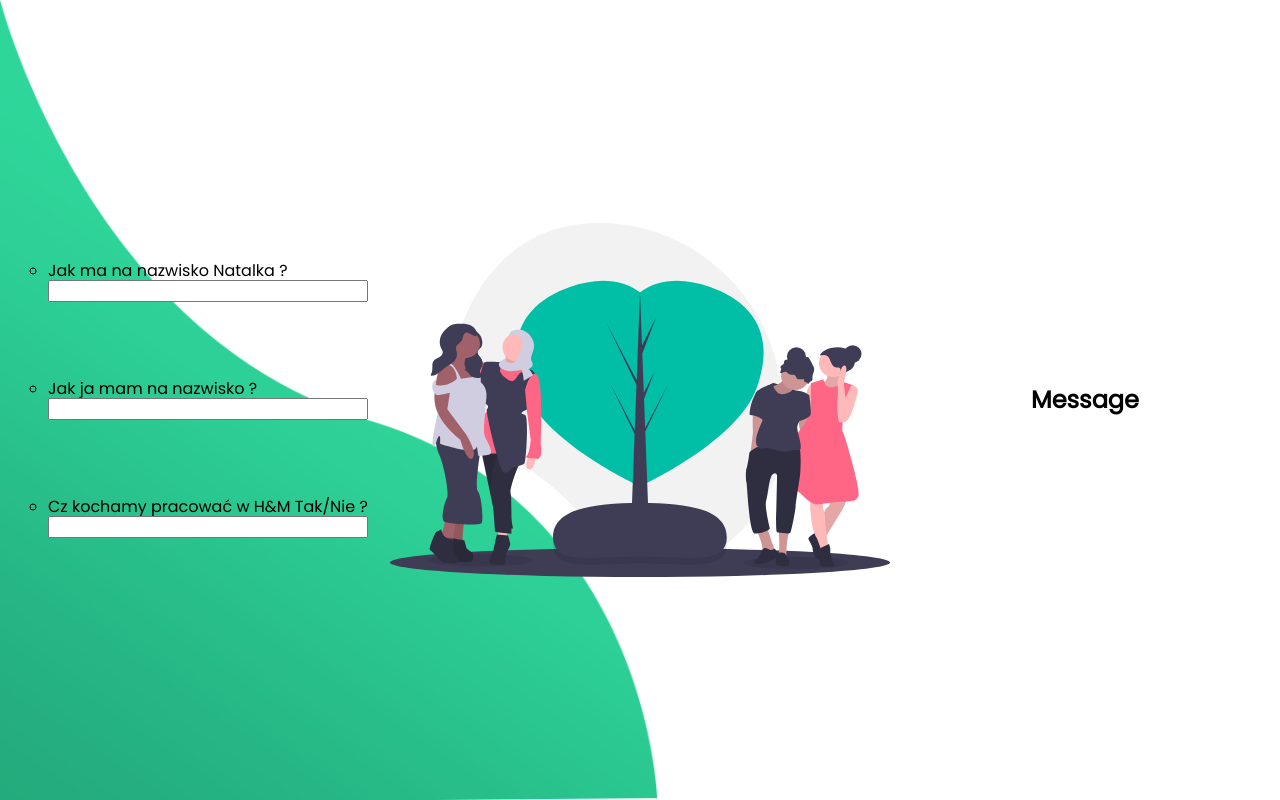
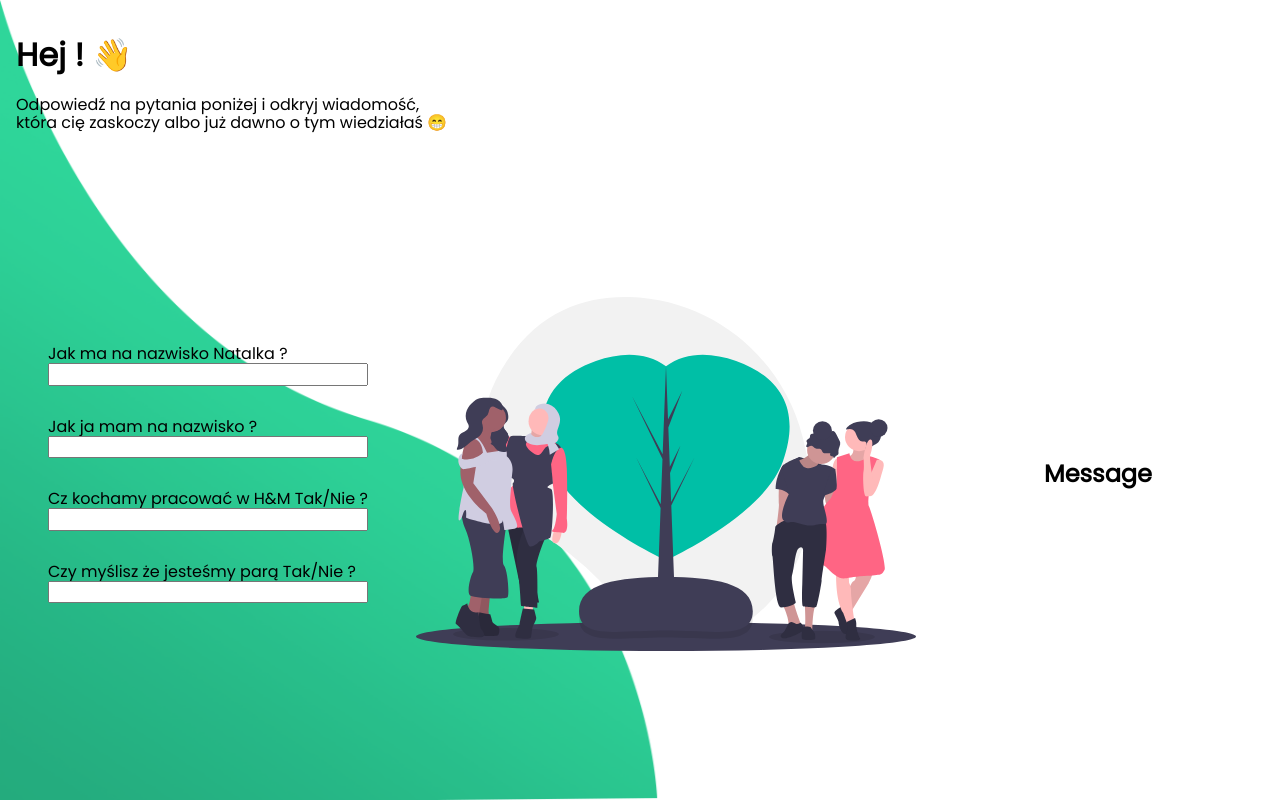
Before and after one commit to CarolinaFledgling/secret-message, a plain HTML site: page index.html in a window 1280 px wide. Drawn offline with Linux system fonts and the light colour scheme.

Commit message:
fix layout and added a new section header

```diff
--- a/index.html
+++ b/index.html
@@ -15,14 +15,38 @@
 <body>
     <img src="img/wave.png" alt="green wave" class="wave">
 
+    <div class="main-wrapper">
+
+        <div class="question-container__header">
+            <h1 class="container__title"> Hej ! 👋</h1>
+            <p class="question-container__description">Odpowiedź na pytania poniżej i odkryj wiadomość, <br>która cię zaskoczy albo już dawno o tym wiedziałaś 😁 </p>
+        </div>
+
         <div class="container">
+            <div class="question-container">
+                <div class="question-container__wrapper">
+                    <label class="question-container__label" for="pass-1">Jak ma na nazwisko Natalka ?</label>
+                    <input class="question-container__input" id="pass-1" type="text">
+                </div>
+                <div class="question-container__wrapper">
+                    <label class="question-container__label" for="pass-2">Jak ja mam na nazwisko ?</label>
+                    <input class="question-container__input" id="pass-2" type="text">
+                </div>
 
-        <div class="question-container">
-            <ul class="question-container__list" style="list-style-type: circle;">
-                <li class="question-container__item"><label for="pass-1">Jak ma na nazwisko Natalka ?</label><input id="pass-1" type="text"></li>
-                <li class="question-container__item"><label for="pass-2">Jak ja mam na nazwisko ?</label><input id="pass-2" type="text"></li>
-                <li class="question-container__item"><label for="pass-3">Cz kochamy pracować w H&M Tak/Nie ? </label><input id="pass-3" type="text"></li>
-            </ul>
+                <div class="question-container__wrapper">
+                    <label class="question-container__label" for="pass-3">Cz kochamy pracować w H&M Tak/Nie ? </label>
+                    <input class="question-container__input" id="pass-3" type="text">
+                </div>
+
+                <div class="question-container__wrapper">
+                    <label class="question-container__label" for="pass-4">Czy myślisz że jesteśmy parą Tak/Nie ? </label>
+                    <input class="question-container__input" id="pass-4" type="text">
+                </div>
+
+
+
+
+
             </div>
             <div class="img">
                 <img src="img/undraw_happy_women_day_fbjt.svg" alt="happy women day">
@@ -37,7 +61,7 @@
 
         </div>
 
-
+    </div>
     <script src="main.js"></script>
 </body>
 
--- a/main.js
+++ b/main.js
@@ -2,7 +2,7 @@ const inputOne = document.getElementById('pass-1')
 const wrapperDiv = document.querySelector('.answer-container__wrapper')
 
 const password = "Ejtminowicz"
-const message = "Ale fajnie bo działa"
+const message = "Kasiu działa "
 
 inputOne.addEventListener('input', (e) => {
     if (password.toLowerCase() === e.target.value.toLowerCase()) {
--- a/style.css
+++ b/style.css
@@ -1,68 +1,74 @@
-*{
+* {
   padding: 0;
   margin: 0;
   box-sizing: border-box;
 }
 
-
-body{
-    font-family: 'Poppins', sans-serif;
+body {
+  font-family: "Poppins", sans-serif;
 }
 
-.wave{
+.wave {
   position: fixed;
   height: 100%;
-    left:0;
+  left: 0;
   bottom: 0;
   z-index: -1;
 }
 
-.container{
+.main-wrapper {
   width: 100vw;
   height: 100vh;
+  display: grid;
+  justify-content: center;
+  align-items: center;
+  grid-template-rows: auto 1fr;
+}
+
+.container {
   display: grid;
   grid-template-columns: 1fr auto 1fr;
   grid-template-rows: auto;
   grid-gap: 1rem;
   padding: 0 1rem;
   align-content: center;
+  overflow: hidden;
 }
 
-.img img{
+.question-container__header{
+    height: 100%;
+    padding: 1rem;
+}
+
+.img img {
   width: 500px;
 }
 
-.img{
-    display:flex;
+.img {
+  display: flex;
   align-items: center;
 }
 
-.question-container{
-    display:flex;
+.question-container {
+  display: flex;
   align-items: center;
   justify-content: center;
 }
 
-.answer-container{
-    display:flex;
+.answer-container {
+  display: flex;
   flex-direction: column;
   align-items: center;
   justify-content: center;
-
-
 }
 
-.question-container__list{
+.question-container {
   display: flex;
   flex-direction: column;
+  flex-wrap: wrap;
   justify-content: space-around;
-    align-items:flex-start;
+  align-items: flex-start;
   width: 100%;
   height: 100%;
-    margin-left: 2rem;
-
+  padding: 2rem;
 }
-
-.answer-container__wrapper{
-
-}
```
Lines whose indentation alone changed are shown as unchanged.
